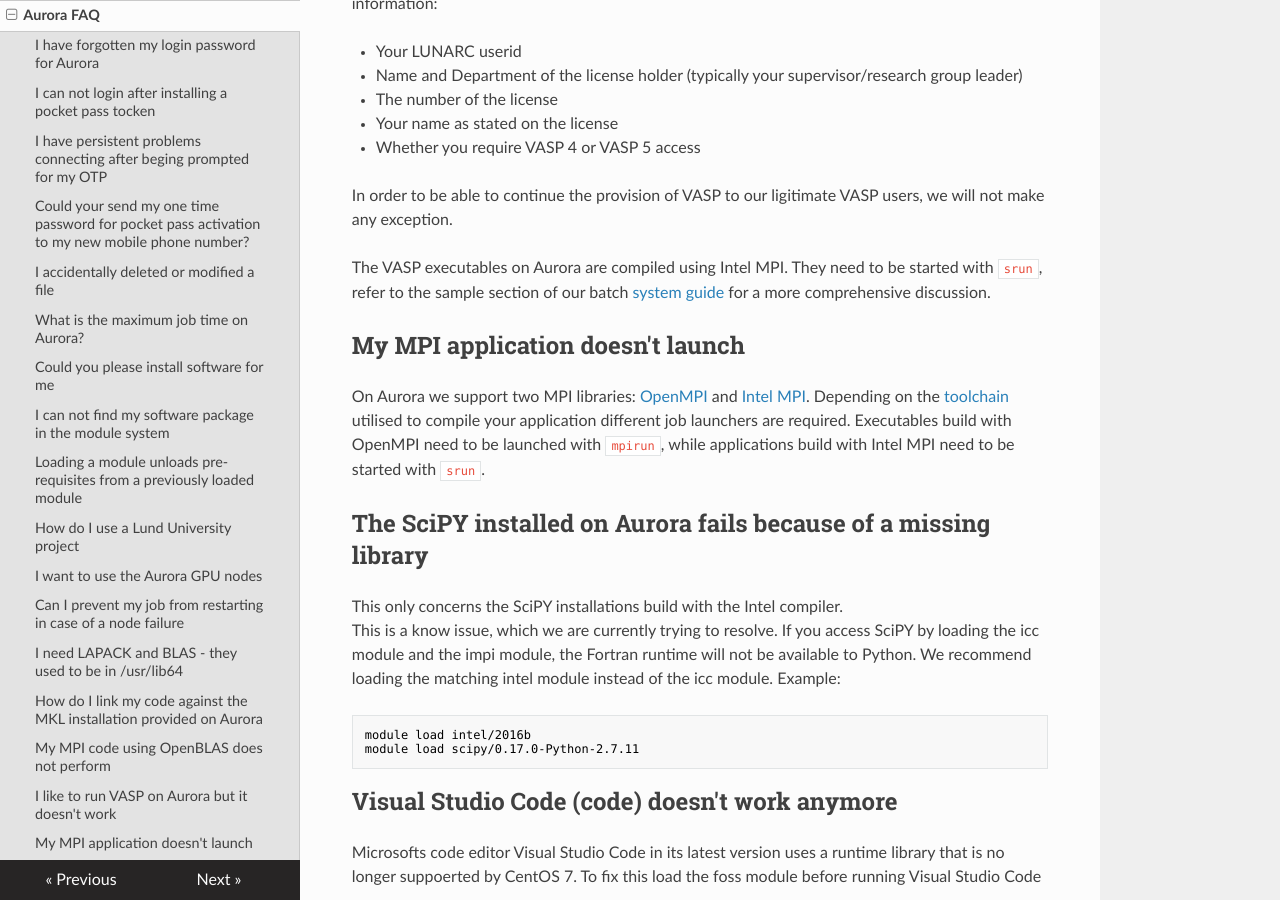
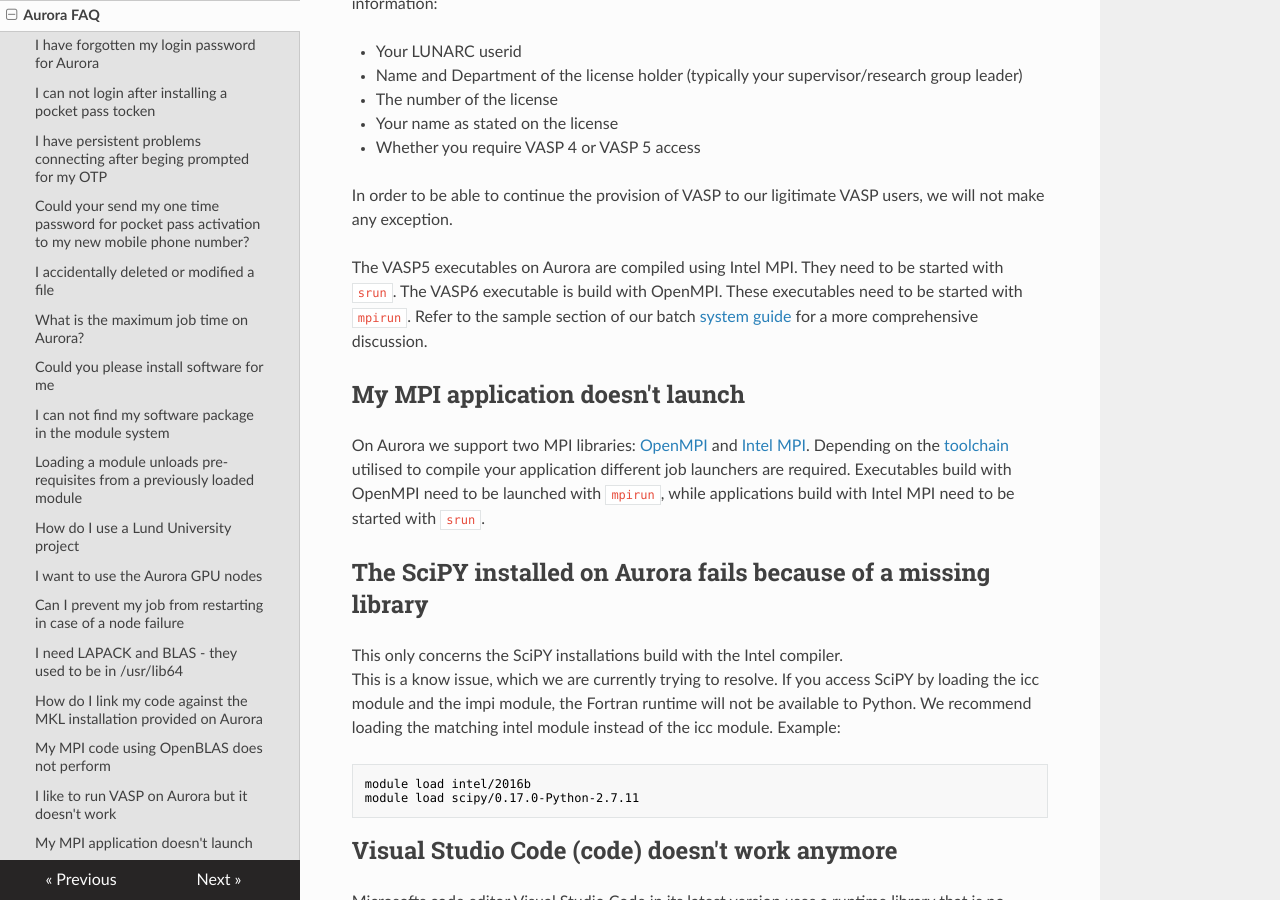
Before and after one commit to lunarc/lunarc_docs, an MkDocs documentation site: the page built from docs/aurora_faq.md, in a window 1280 px wide and 900 px high, scrolled down 3754 px. Built offline with MkDocs 1.6.1, drawn with Linux system fonts in a browser that asks for light colours; nearby versions of some CDN libraries; old or Windows-style settings are respelled for this version of MkDocs.

Commit message:
Update to the VASP section for VASP6

```diff
--- a/docs/aurora_faq.md
+++ b/docs/aurora_faq.md
@@ -94,7 +94,7 @@ After registerering with the VASP team, contact the [LUNARC helpdesk](http://www
 In order to be able to continue the provision of VASP to our ligitimate VASP users, we will not make any exception.
 
 
-The VASP executables on Aurora are compiled using Intel MPI.  They need to be started with `srun`, refer to the sample section of our batch [system guide](https://lunarc-documentation.readthedocs.io/en/latest/batch_system/#mpi-job-using-20-tasks-per-node) for a more comprehensive discussion.
+The VASP5 executables on Aurora are compiled using Intel MPI.  They need to be started with `srun`.  The VASP6 executable is build with OpenMPI.   These executables need to be started with `mpirun`.  Refer to the sample section of our batch [system guide](https://lunarc-documentation.readthedocs.io/en/latest/batch_system/#mpi-job-using-20-tasks-per-node) for a more comprehensive discussion.
 
 
 ## My MPI application doesn't launch
```
